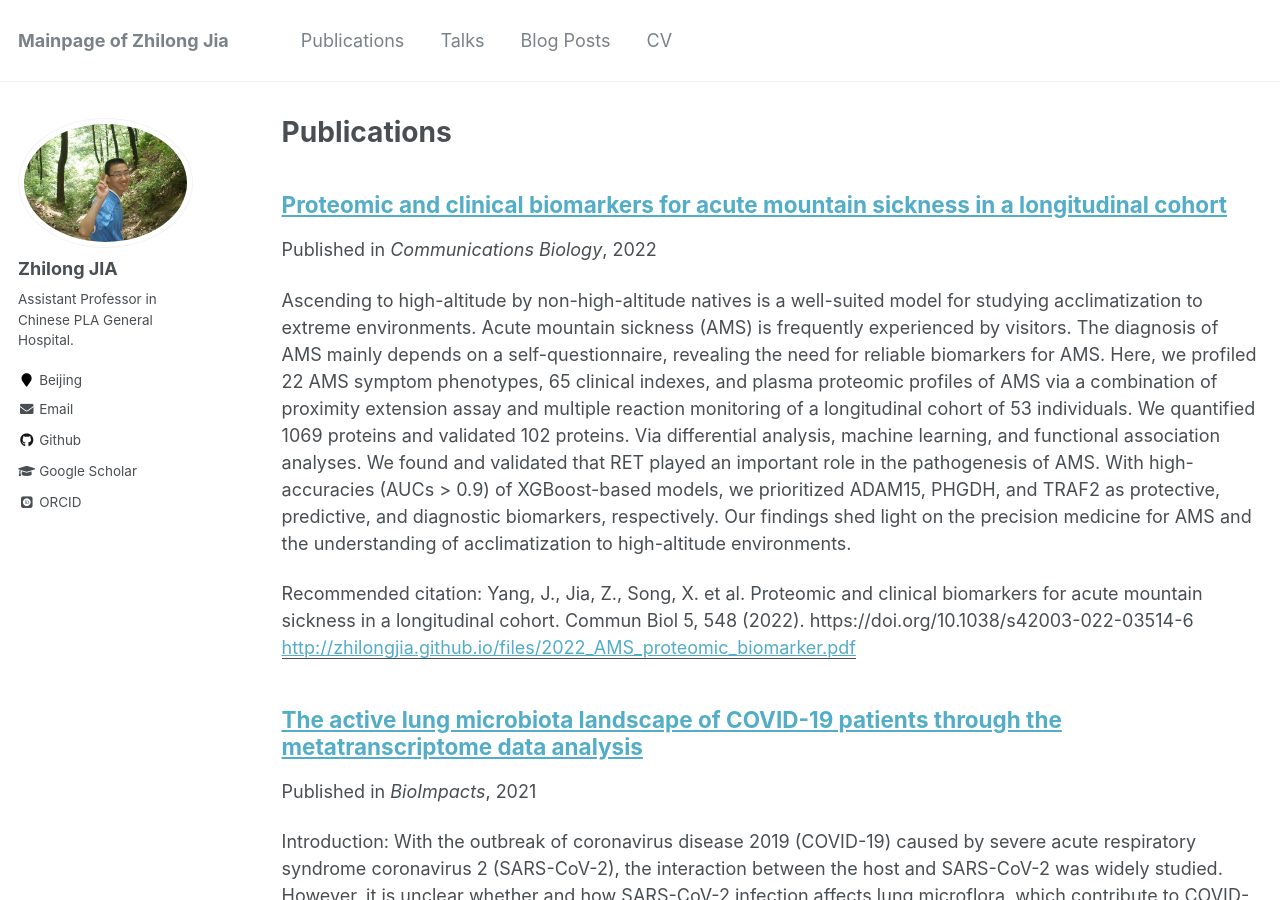
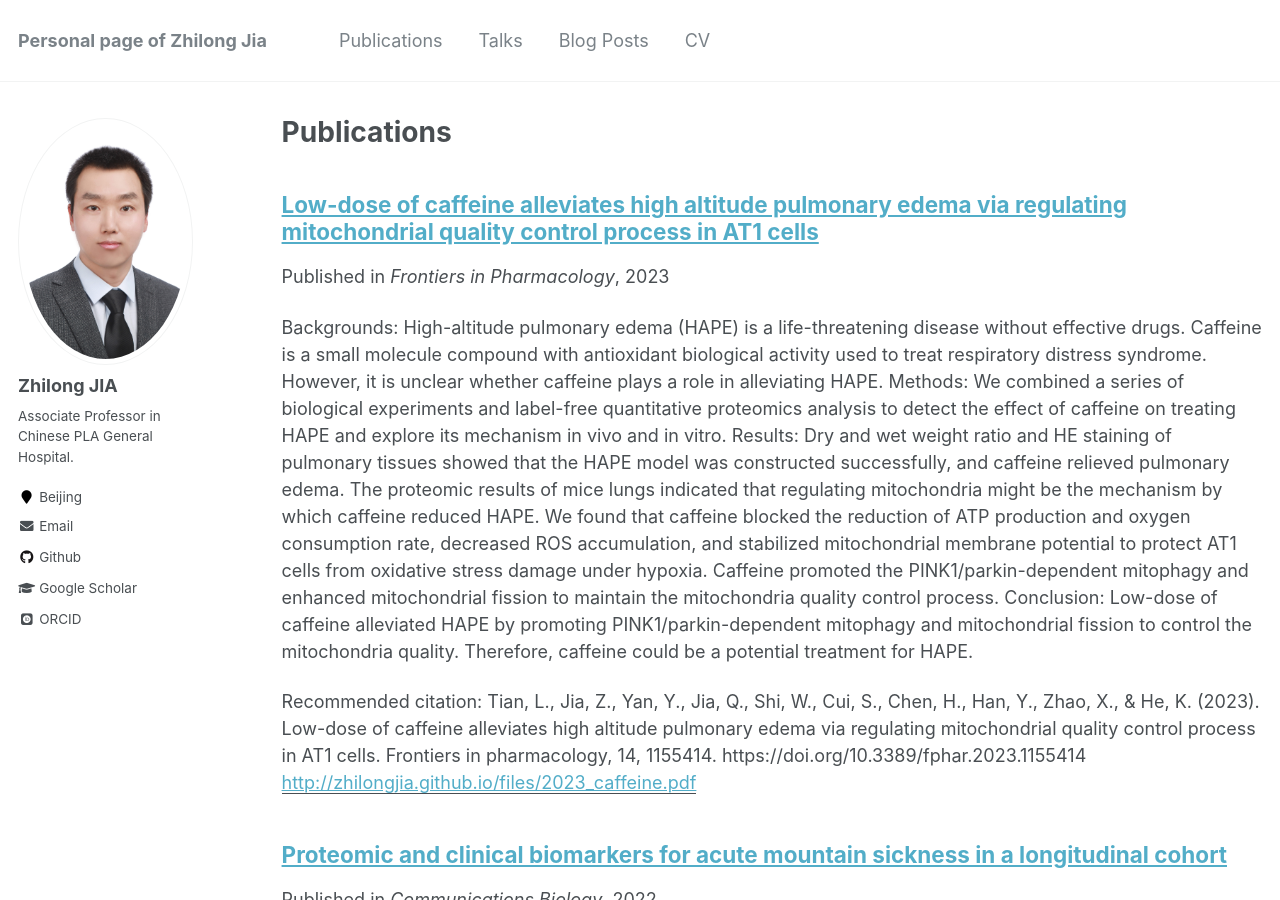
Before and after one commit to zhilongjia/zhilongjia.github.io, a Jekyll site: the page built from _pages/publications.md, in a window 1280 px wide and 900 px high. Built offline with Jekyll 4.4.1, drawn with Linux system fonts in a browser that asks for light colours; some web fonts are replaced.

Commit message:
add 2023_caffeine; update Associate Professor.

```diff
--- a/_config.yml
+++ b/_config.yml
@@ -7,10 +7,10 @@
 
 # Site Settings
 locale                   : "en-US"
-title                    : "Mainpage of Zhilong Jia"
+title                    : "Personal page of Zhilong Jia"
 title_separator          : "-"
 name                     : &name "Zhilong Jia"
-description              : &description "Assistant Professor in Chinese PLA General Hospital."
+description              : &description "Associate Professor in Chinese PLA General Hospital."
 url                      : https://zhilongjia.github.io # the base hostname & protocol for your site e.g. "https://mmistakes.github.io"
 baseurl                  : "" # the subpath of your site, e.g. "/blog"
 repository               : "zhilongjia/zhilongjia.github.io"
@@ -81,8 +81,8 @@ analytics:
 # Site Author
 author:
   name             : "Zhilong JIA"
-  avatar           : "profile.png"
-  bio              : "Assistant Professor in Chinese PLA General Hospital."
+  avatar           : "JZL.jpg"
+  bio              : "Associate Professor in Chinese PLA General Hospital."
   location         : "Beijing"
   employer         :
   pubmed           : #"https://www.ncbi.nlm.nih.gov/pubmed/?term=john+snow"
--- /dev/null
+++ b/_publications/2023-04-04-caffeine.md
@@ -0,0 +1,30 @@
+---
+title: "Low-dose of caffeine alleviates high altitude pulmonary edema via regulating mitochondrial quality control process in AT1 cells"
+collection: publications
+permalink: /publication/2023-04-04-caffeine
+excerpt: 'Backgrounds: High-altitude pulmonary edema (HAPE) is a life-threatening disease without effective drugs. Caffeine is a small molecule compound with antioxidant biological activity used to treat respiratory distress syndrome. However, it is unclear whether caffeine plays a role in alleviating HAPE.
+
+Methods: We combined a series of biological experiments and label-free quantitative proteomics analysis to detect the effect of caffeine on treating HAPE and explore its mechanism in vivo and in vitro.
+
+Results: Dry and wet weight ratio and HE staining of pulmonary tissues showed that the HAPE model was constructed successfully, and caffeine relieved pulmonary edema. The proteomic results of mice lungs indicated that regulating mitochondria might be the mechanism by which caffeine reduced HAPE. We found that caffeine blocked the reduction of ATP production and oxygen consumption rate, decreased ROS accumulation, and stabilized mitochondrial membrane potential to protect AT1 cells from oxidative stress damage under hypoxia. Caffeine promoted the PINK1/parkin-dependent mitophagy and enhanced mitochondrial fission to maintain the mitochondria quality control process.
+
+Conclusion: Low-dose of caffeine alleviated HAPE by promoting PINK1/parkin-dependent mitophagy and mitochondrial fission to control the mitochondria quality. Therefore, caffeine could be a potential treatment for HAPE.'
+date: 2023-04-04
+venue: 'Frontiers in Pharmacology'
+paperurl: 'http://zhilongjia.github.io/files/2023_caffeine.pdf'
+citation: 'Tian, L., Jia, Z., Yan, Y., Jia, Q., Shi, W., Cui, S., Chen, H., Han, Y., Zhao, X., & He, K. (2023). Low-dose of caffeine alleviates high altitude pulmonary edema via regulating mitochondrial quality control process in AT1 cells. Frontiers in pharmacology, 14, 1155414. https://doi.org/10.3389/fphar.2023.1155414'
+---
+
+<a href='http://zhilongjia.github.io/files/2023_caffeine.pdf'>Download paper here</a>
+
+![Abstract Graph](../images/2023_caffeine.jpg)
+
+Backgrounds: High-altitude pulmonary edema (HAPE) is a life-threatening disease without effective drugs. Caffeine is a small molecule compound with antioxidant biological activity used to treat respiratory distress syndrome. However, it is unclear whether caffeine plays a role in alleviating HAPE.
+
+Methods: We combined a series of biological experiments and label-free quantitative proteomics analysis to detect the effect of caffeine on treating HAPE and explore its mechanism in vivo and in vitro.
+
+Results: Dry and wet weight ratio and HE staining of pulmonary tissues showed that the HAPE model was constructed successfully, and caffeine relieved pulmonary edema. The proteomic results of mice lungs indicated that regulating mitochondria might be the mechanism by which caffeine reduced HAPE. We found that caffeine blocked the reduction of ATP production and oxygen consumption rate, decreased ROS accumulation, and stabilized mitochondrial membrane potential to protect AT1 cells from oxidative stress damage under hypoxia. Caffeine promoted the PINK1/parkin-dependent mitophagy and enhanced mitochondrial fission to maintain the mitochondria quality control process.
+
+Conclusion: Low-dose of caffeine alleviated HAPE by promoting PINK1/parkin-dependent mitophagy and mitochondrial fission to control the mitochondria quality. Therefore, caffeine could be a potential treatment for HAPE.
+
+Recommended citation: Tian, L., Jia, Z., Yan, Y., Jia, Q., Shi, W., Cui, S., Chen, H., Han, Y., Zhao, X., & He, K. (2023). Low-dose of caffeine alleviates high altitude pulmonary edema via regulating mitochondrial quality control process in AT1 cells. Frontiers in pharmacology, 14, 1155414. https://doi.org/10.3389/fphar.2023.1155414.
```
Also changed, not shown: README.md (+4 -42 lines), _pages/about.md (+6 -2 lines), _pages/cv.md (+4 -3 lines), images/2023_caffeine.jpg (added), images/JZL.jpg (added), 2 other files.
